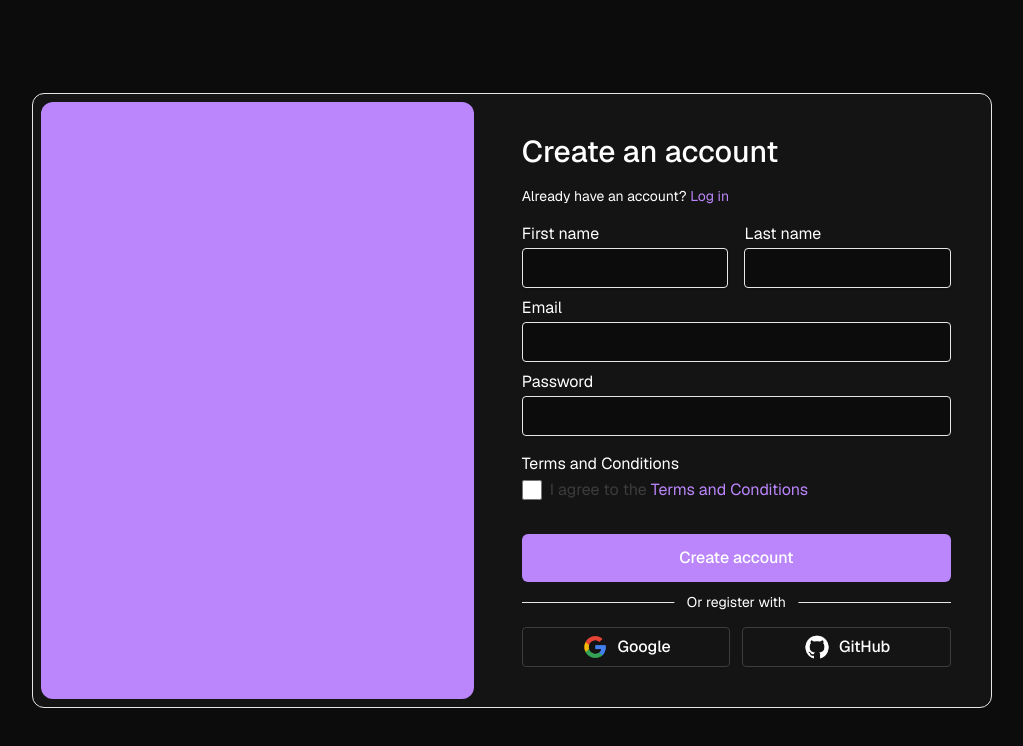
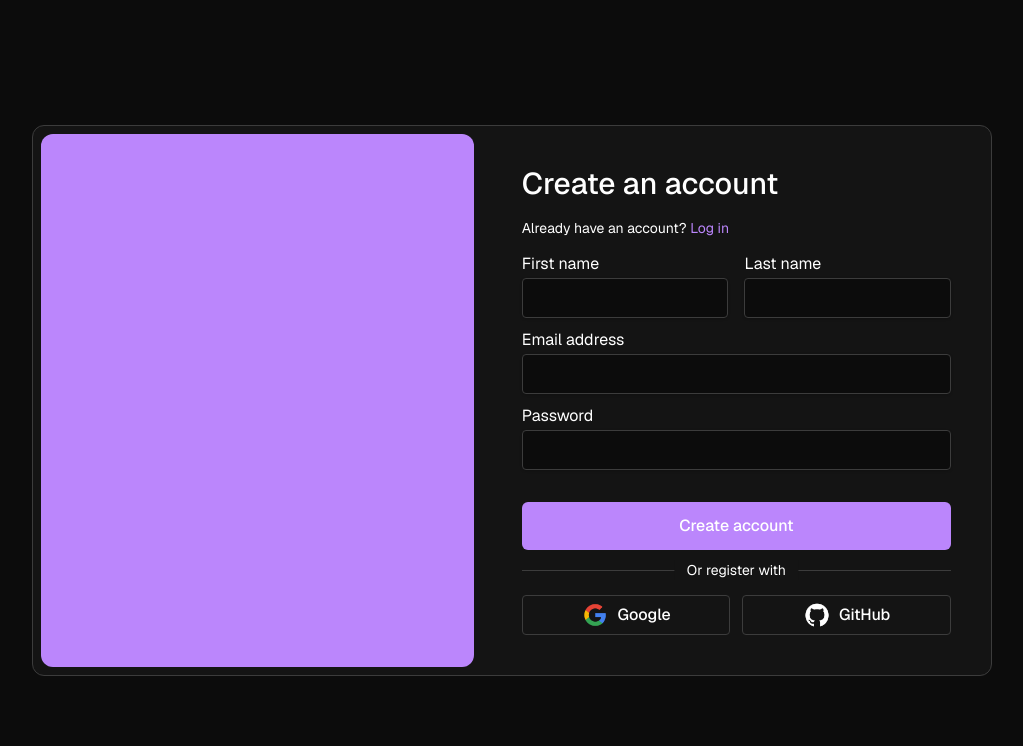
Before and after one commit to krishabbashyal/Apptive, a Next.js app in the folder client/: page /signup in a window 1280 px wide. Shown: the top 746 px of the page, without its empty margins (128-1151 px from the left). Built offline with nearby package versions, Linux system fonts and the light colour scheme.

Commit message:
Updated the sign up form to use the custom form component

```diff
--- a/client/src/components/AuthForms/Signup.tsx
+++ b/client/src/components/AuthForms/Signup.tsx
@@ -8,7 +8,7 @@ import { useForm } from "react-hook-form";
 import { zodResolver } from "@hookform/resolvers/zod";
 import { signUpSchema, SignUpSchemaType } from "@/lib/schemas";
 import { signupUser } from "@/app/(auth)/actions";
-
+import CustomInput from "../Inputs/CustomInput";
 
 const SignupForm = () => {
   const {
@@ -23,12 +23,8 @@ const SignupForm = () => {
     signupUser(data);
   };
 
-  const inputFieldClass = "h-10 w-full rounded border border-cadetGray bg-background pl-3 shadow placeholder:text-spacer focus:outline-none focus:ring-1 focus:ring-accent mt-0.5";
-  const inputFieldErrorClass = "h-10 w-full rounded border border-danger bg-background pl-3 shadow placeholder:text-spacer focus:outline-none focus:ring-1 focus:ring-accent animate-shake mt-0.5";
-  const errorMessageClass = "text-danger text-sm mt-1";
-
   return (
-    <div className="md:mx-4 flex w-full max-w-[60rem] flex-row justify-between  rounded-xl md:border border-graySeperator bg-foreground lg:rounded-r-xl">
+    <div className="flex w-full max-w-[60rem] flex-row justify-between rounded-xl border-spacer bg-foreground md:mx-4 md:border lg:rounded-r-xl">
       <div className="hidden p-2 md:block lg:w-7/12">
         <AuthCard />
       </div>
@@ -43,102 +39,53 @@ const SignupForm = () => {
           </h1>
           <p className="mt-2 text-sm sm:mt-4">
             Already have an account?{" "}
-            <span className="cursor-pointer text-accent"><Link href={"/login"}>Log in</Link></span>
+            <span className="cursor-pointer text-accent">
+              <Link href={"/login"}>Log in</Link>
+            </span>
           </p>
-          <div>
-            <div className="mt-4 flex flex-col gap-4 sm:flex-row">
-              <div className="flex w-full flex-col">
-                {/* First Name Input */}
-                <label htmlFor="firstName">First name</label>
-                <input
-                  {...register("firstName")}
-                  className={errors.firstName ? inputFieldErrorClass : inputFieldClass}
-                  type="text"
-                  id="firstName"
 
-                />
-                {errors.firstName && (
-                  <p className={errorMessageClass}>
-                    {errors.firstName.message}
-                  </p>
-                )}
-              </div>
-              <div className="flex w-full flex-col">
-                {/* Last Name Input */}
-                <label htmlFor="lastName">Last name</label>
-                <input
-                  {...register("lastName")}
-                  className={errors.lastName ? inputFieldErrorClass : inputFieldClass}
-                  type="text"
-                  id="lastName"
-                />
-                {errors.lastName && (
-                  <p className={errorMessageClass}>
-                    {errors.lastName.message}
-                  </p>
-                )}
-              </div>
+          <div className="mt-6 sm:flex-row">
+            <div className="flex w-full flex-row gap-x-4">
+              <CustomInput
+                label="First name"
+                id="firstName"
+                type="text"
+                register={register("firstName")}
+                error={errors.firstName}
+              />
+              <CustomInput
+                label="Last name"
+                id="lastName"
+                type="text"
+                register={register("lastName")}
+                error={errors.lastName}
+              />
             </div>
-            <div className="mt-2 flex flex-col gap-y-2">
-              <div>
-                {/* Email Input */}
-                <label htmlFor="email">Email</label>
-                <input
-                  {...register("email")}
-                  className={errors.email ? inputFieldErrorClass : inputFieldClass}
-                  type="email"
-
-                  id="email"
-                />
-                {errors.email && (
-                  <p className={`${errorMessageClass}`}>
-                    {errors.email.message}
-                  </p>
-                )}
-              </div>
-              <div>
-                {/* Password Input */}
-                <label htmlFor="password">Password</label>
-                <input
-                  {...register("password")}
-                  type="password"
-                  className={errors.password ? inputFieldErrorClass : inputFieldClass}
-
-                  id="password"
-                />
-                {errors.password && (
-                  <p className={errorMessageClass}>
-                    {errors.password.message}
-                  </p>
-                )}
-              </div>
+            <div className="mt-5 flex flex-col gap-y-5">
+              <CustomInput
+                label="Email address"
+                id="email"
+                type="email"
+                register={register("email")}
+                error={errors.email}
+              />
+              <CustomInput
+                label="Password"
+                id="password"
+                type="password"
+                register={register("password")}
+                error={errors.password}
+              />
             </div>
           </div>
-          <div className="mt-4 flex flex-col">
-            {/* Terms and Conditions Checkbox */}
-            <label htmlFor="termsAndConditions">Terms and Conditions</label>
-            <div className="flex flex-row gap-x-2 mt-0.5 items-center">
-              <input
-                {...register("termsAndConditions")}
-                className={`h-5 w-5 accent-accent rounded-md cursor-pointer ${errors.termsAndConditions ? "animate-shake" : ""}`}
-                type="checkbox"
-                id="termsAndConditions"
-              />
-              <p className={ errors.termsAndConditions ? "animate-shake text-danger" : "text-spacer"}>
-                I agree to the{" "}
-                <span className="cursor-pointer text-accent">
-                  Terms and Conditions
-                </span>
-              </p>
-            </div>
-          </div>
+
           <button
-            className="mt-6 h-12 rounded-md from-accent to-accent px-4 py-2 font-medium text-white enabled:bg-gradient-to-tr disabled:cursor-not-allowed disabled:bg-cadetGray sm:mt-8"
+            className="mt-6 h-12 rounded-md from-accent to-accent px-4 py-2 font-medium text-white enabled:bg-gradient-to-tr disabled:cursor-not-allowed disabled:bg-spacer sm:mt-8"
             disabled={isSubmitting}
           >
             Create account
           </button>
-          <div className="relative mt-5 border-b border-cadetGray text-center text-sm">
+          <div className="relative mt-5 border-b border-spacer text-center text-sm">
             <span className="absolute left-1/2 top-1/2 -translate-x-1/2 -translate-y-1/2 transform bg-foreground px-3 text-white">
               Or register with
             </span>
```
